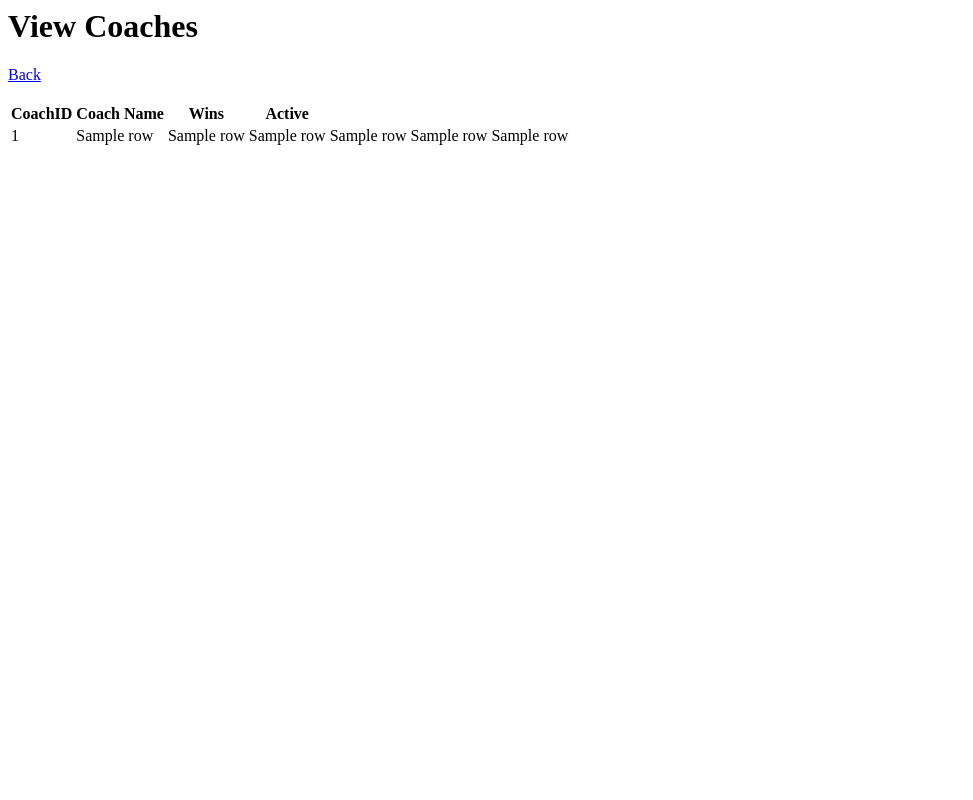
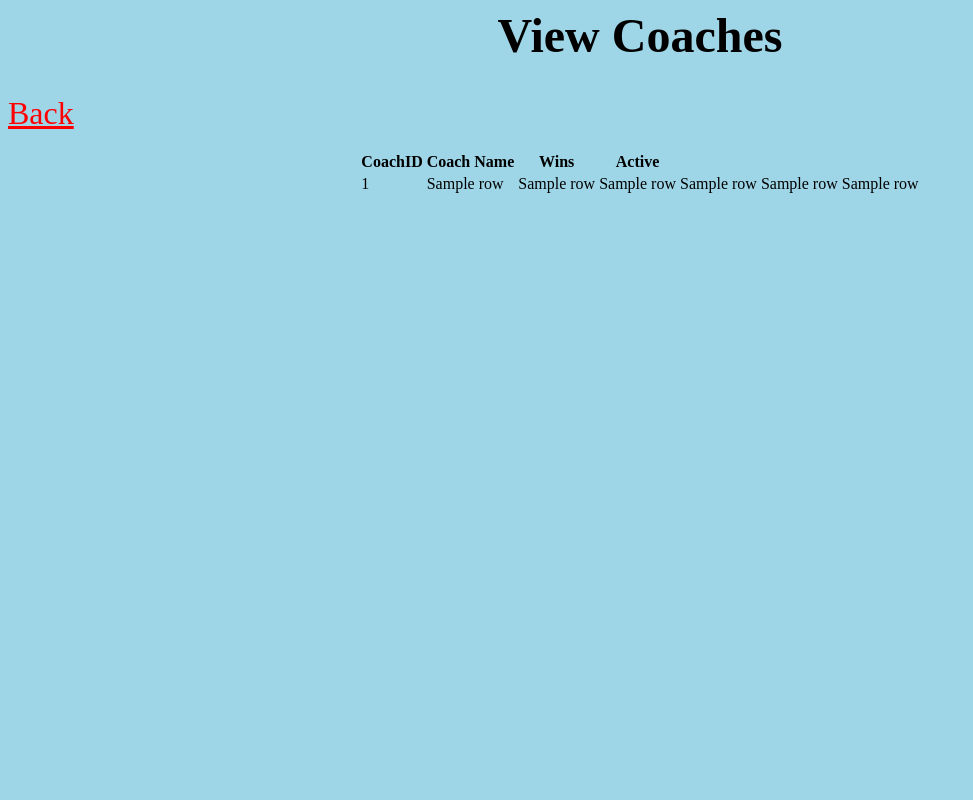
Before and after one commit to everettprussak/SoccerWebsite, a Flask app: template template/view_coaches.html in a window 1280 px wide. Shown: the whole page, without its empty margins (0-973 px from the left). Run offline with Flask 3, Linux system fonts and the light colour scheme; the template is opened without the code that fills it: most values are stand-ins (such as "Sample title", 1, 10 or a date in 2020).

Commit message:
Update view_coaches.html

```diff
--- a/template/view_coaches.html
+++ b/template/view_coaches.html
@@ -1,9 +1,16 @@
+<!-- this is the creating of the page -->
 <html>
-<h1> View Coaches</h1>
-<a href="coach"> Back </a>
+  <!-- this is setting the backround color of the page -->
+  <body style="background-color:rgb(159, 214, 231);">
+    <!-- this is for the title -->
+    <center><h1 style="font-size: 3rem; color: #000000"> View Coaches </h1></center>
+    <!-- this is a button for returning to the privouse page -->
+    <a href="coach" style="font-size: 2rem; color: #ff0000"> Back </a>
+    <!-- the br 's are all spacers for style and looks -->
     <br>
     <br>
-<table>
+    <!-- Creates a table with all current coaches -->
+    <center><table>
       <tr>
         <th>CoachID</th>
         <th>Coach Name</th>
@@ -21,7 +28,6 @@
         <td>{{row[6]}}</td>
       </tr>
     {% endfor %}
-
-</table>
-
+    </table></center>
+  </body>
 </html>
```
Lines whose indentation alone changed are shown as unchanged.
